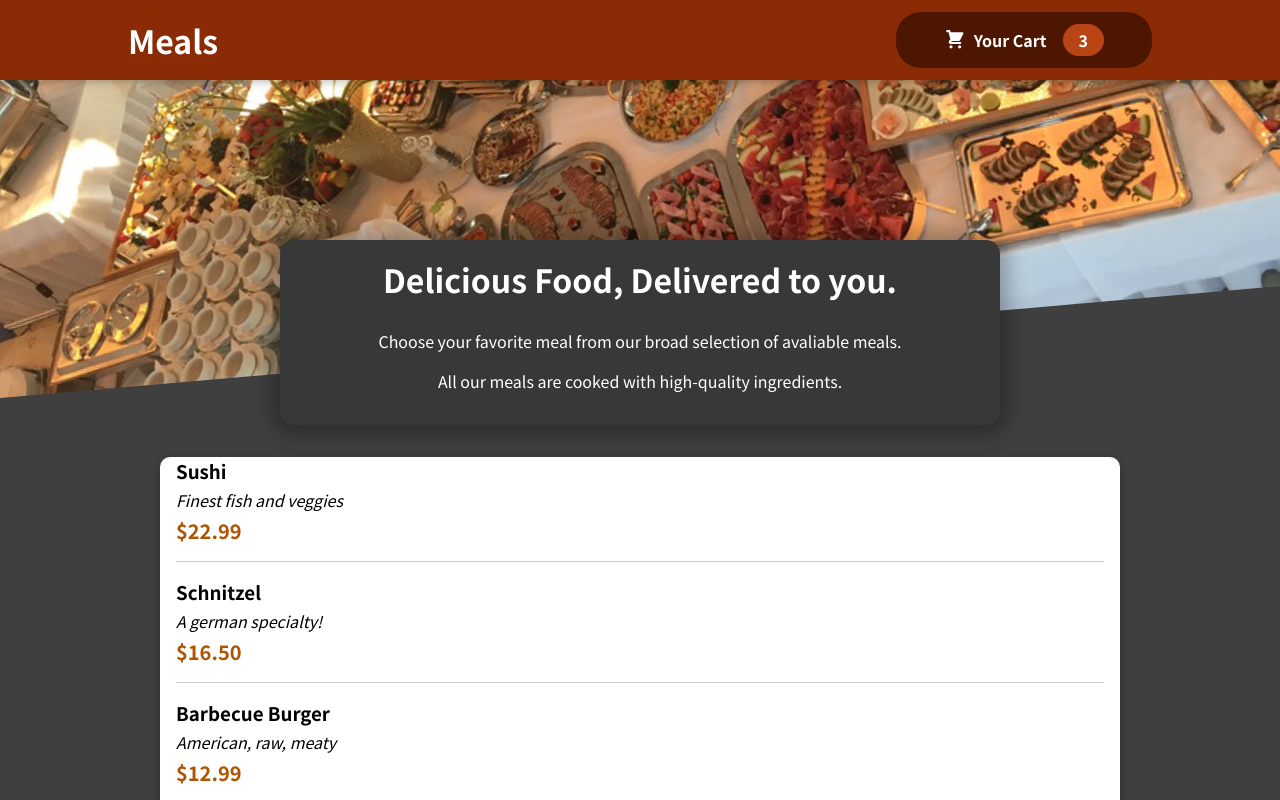
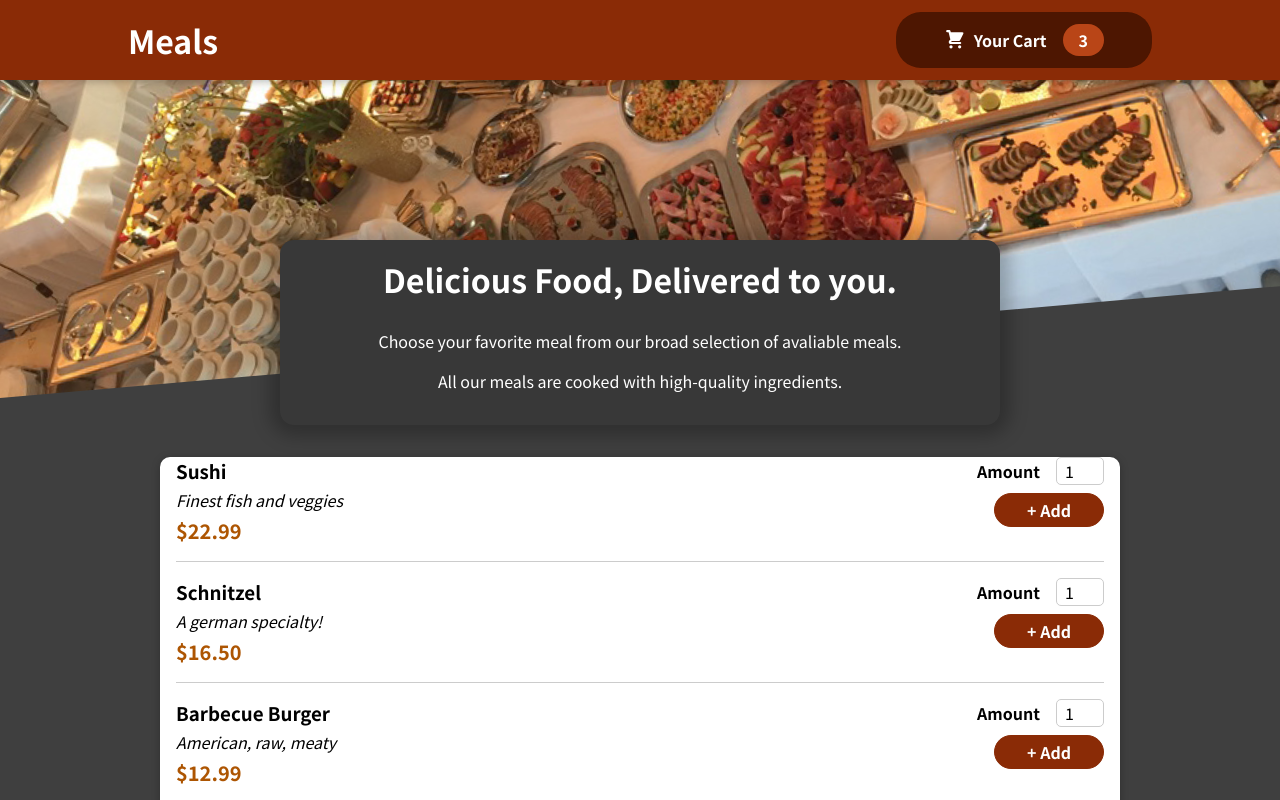
Before and after one commit to tugaysert/react-food-order-app, a React (Create React App) app: page / in a window 1280 px wide. Shown: the top 800 px of the page. Built offline with nearby package versions, Linux system fonts and the light colour scheme.

Commit message:
add form

```diff
--- a/src/components/Meals/AvailableMeals.js
+++ b/src/components/Meals/AvailableMeals.js
@@ -32,7 +32,7 @@
 const AvaliableMeals = () => {
   const mealsList = DUMMY_MEALS.map((meal) => (
     <MealItem
-      key={meal.id}
+      id={meal.id}
       name={meal.name}
       description={meal.description}
       price={meal.price}
--- a/src/components/Meals/MealItem/MealItem.js
+++ b/src/components/Meals/MealItem/MealItem.js
@@ -1,5 +1,6 @@
 import classes from "./MealItem.module.css";
 import Card from "../../UI/Card/Card";
+import MealItemForm from "./MealItemForm";
 
 /* id: 'm3',
 name: 'Barbecue Burger',
@@ -12,9 +13,12 @@
   return (
     <li className={classes.meal}>
       <div>
-        <h3 className={classes["meal h3"]}>{props.name}</h3>
+        <h3 >{props.name}</h3>
         <div className={classes.description}>{props.description}</div>
         <div className={classes.price}>{price}</div>
+      </div>
+      <div>
+        <MealItemForm id = {props.id}></MealItemForm>
       </div>
     </li>
   );
--- a/src/components/Meals/MealItem/MealItemForm.js
+++ b/src/components/Meals/MealItem/MealItemForm.js
@@ -0,0 +1,23 @@
+import classes from "./MealItemForm.module.css";
+import Input from "../../UI/Input/Input";
+//label = 'Amount' type='number' min='0' step='1'
+const MealItemForm = (props) => {
+  return (
+    <form className={classes.form}>
+      <Input
+        label="Amount"
+        input={{
+          id: "amount_" + props.id,
+          type: "number",
+          min: "1",
+          max: "5",
+          step: "1",
+          defaultValue: "1",
+        }}
+      ></Input>
+      <button type="button">+ Add</button>
+    </form>
+  );
+};
+
+export default MealItemForm;
--- /dev/null
+++ b/src/components/Meals/MealItem/MealItemForm.module.css
@@ -0,0 +1,20 @@
+.form {
+    text-align: right;
+  }
+
+  .form button {
+    font: inherit;
+    cursor: pointer;
+    background-color: #8a2b06;
+    border: 1px solid #8a2b06;
+    color: white;
+    padding: 0.25rem 2rem;
+    border-radius: 20px;
+    font-weight: bold;
+  }
+
+  .form button:hover,
+  .form button:active {
+    background-color: #641e03;
+    border-color: #641e03;
+  }
--- /dev/null
+++ b/src/components/UI/Input/Input.js
@@ -0,0 +1,13 @@
+import classes from "./Input.module.css";
+import { Fragment } from "react";
+
+const Input = (props) => {
+  return (
+    <div className={classes.input}>
+      <label htmlFor={props.input.id}>{props.label}</label>
+      <input {...props.input}></input>
+    </div>
+  );
+};
+
+export default Input;
--- /dev/null
+++ b/src/components/UI/Input/Input.module.css
@@ -0,0 +1,18 @@
+.input {
+    display: flex;
+    align-items: center;
+    margin-bottom: 0.5rem;
+  }
+
+  .input label {
+    font-weight: bold;
+    margin-right: 1rem;
+  }
+
+  .input input {
+    width: 3rem;
+    border-radius: 5px;
+    border: 1px solid #ccc;
+    font: inherit;
+    padding-left: 0.5rem;
+  }
```
